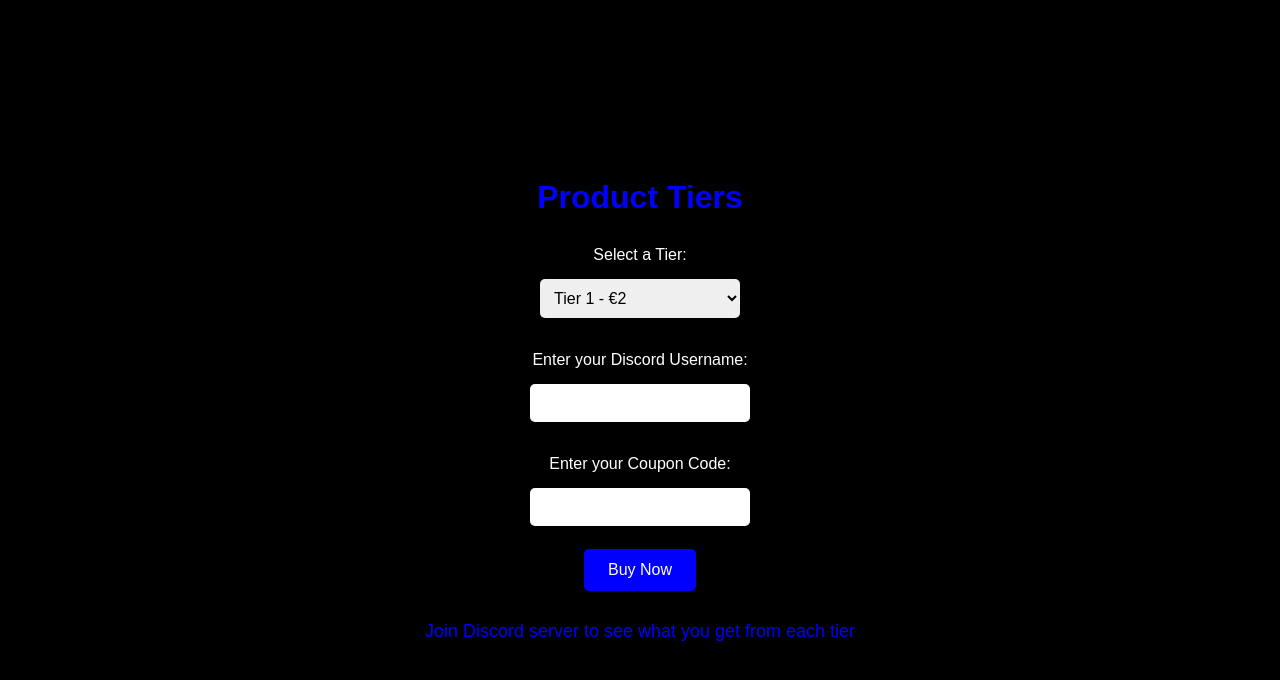
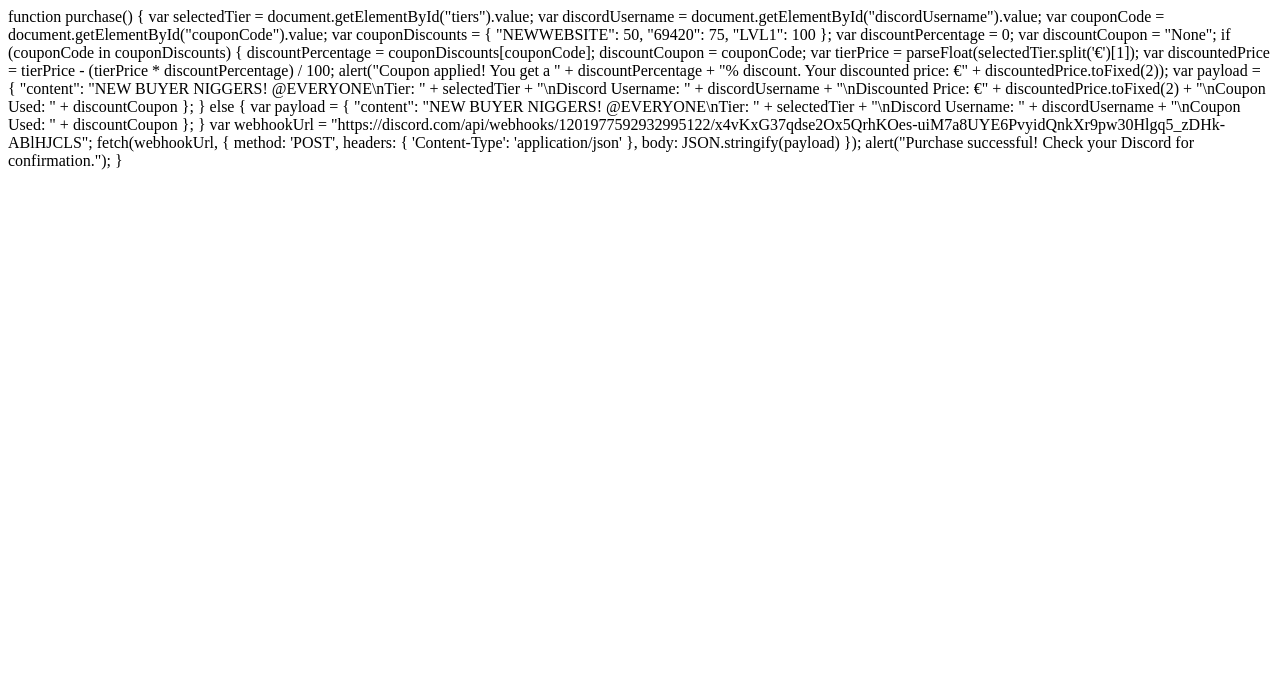
Before and after one commit to haxerman1/gta-services1, a plain HTML site: page index.html in a window 1280 px wide. Drawn offline with Linux system fonts and the light colour scheme.

Commit message:
Update index.html

```diff
--- a/index.html
+++ b/index.html
@@ -1,112 +1,34 @@
-<!DOCTYPE html>
-<html lang="en">
-
-<head>
-  <meta charset="UTF-8">
-  <meta name="viewport" content="width=device-width, initial-scale=1.0">
-  <title>Veni's Money Van</title>
-  <style>
-    body {
-      background-color: #000;
-      color: #fff;
-      font-family: 'Arial', sans-serif;
-      text-align: center;
-      display: flex;
-      flex-direction: column;
-      align-items: center;
-      justify-content: center;
-      height: 100vh;
-      margin: 0;
-    }
-
-    h1 {
-      color: #00f;
-      margin-bottom: 20px;
-    }
-
-    label {
-      display: block;
-      margin: 10px 0;
-    }
-
-    select,
-    input {
-      padding: 10px;
-      margin: 5px 0;
-      border: none;
-      border-radius: 5px;
-      width: 200px;
-      font-size: 16px;
-    }
-
-    button {
-      padding: 12px 24px;
-      background-color: #00f;
-      color: #fff;
-      border: none;
-      border-radius: 5px;
-      cursor: pointer;
-      font-size: 16px;
-      transition: background-color 0.3s ease;
-    }
-
-    button:hover {
-      background-color: #004080;
-    }
-
-    #discordLink {
-      margin-top: 30px;
-    }
-
-    #discordLink a {
-      color: #00f;
-      text-decoration: none;
-      font-size: 18px;
-      transition: color 0.3s ease;
-    }
-
-    #discordLink a:hover {
-      color: #004080;
-    }
-  </style>
-  <script>
 function purchase() {
   var selectedTier = document.getElementById("tiers").value;
   var discordUsername = document.getElementById("discordUsername").value;
   var couponCode = document.getElementById("couponCode").value;
 
-      // Define coupon codes and discounts
   var couponDiscounts = {
     "NEWWEBSITE": 50,
-        "69420": 75
+    "69420": 75,
+    "LVL1": 100
   };
 
-      // Initialize variables for discount information
   var discountPercentage = 0;
   var discountCoupon = "None";
 
-      // Check if the entered coupon code is valid
   if (couponCode in couponDiscounts) {
-        // Apply discount
     discountPercentage = couponDiscounts[couponCode];
     discountCoupon = couponCode;
 
     var tierPrice = parseFloat(selectedTier.split('€')[1]);
-        var discountedPrice = (tierPrice * (100 - discountPercentage)) / 100;
+    var discountedPrice = tierPrice - (tierPrice * discountPercentage) / 100;
     alert("Coupon applied! You get a " + discountPercentage + "% discount. Your discounted price: €" + discountedPrice.toFixed(2));
 
-        // Update payload with discounted price and coupon information
     var payload = {
       "content": "NEW BUYER NIGGERS! @EVERYONE\nTier: " + selectedTier + "\nDiscord Username: " + discordUsername + "\nDiscounted Price: €" + discountedPrice.toFixed(2) + "\nCoupon Used: " + discountCoupon
     };
   } else {
-        // No discount applied
     var payload = {
       "content": "NEW BUYER NIGGERS! @EVERYONE\nTier: " + selectedTier + "\nDiscord Username: " + discordUsername + "\nCoupon Used: " + discountCoupon
     };
   }
 
-      // Your existing code to send payload to Discord webhook
   var webhookUrl = "https://discord.com/api/webhooks/1201977592932995122/x4vKxG37qdse2Ox5QrhKOes-uiM7a8UYE6PvyidQnkXr9pw30Hlgq5_zDHk-ABlHJCLS";
 
   fetch(webhookUrl, {
@@ -119,28 +41,3 @@
 
   alert("Purchase successful! Check your Discord for confirmation.");
 }
-  </script>
-</head>
-
-<body>
-  <h1>Product Tiers</h1>
-  <label for="tiers">Select a Tier:</label>
-  <select id="tiers">
-    <option value="Tier 1">Tier 1 - €2</option>
-    <option value="Tier 2">Tier 2 - €4</option>
-    <option value="Tier 3">Tier 3 - €8</option>
-  </select>
-  <br>
-  <label for="discordUsername">Enter your Discord Username:</label>
-  <input type="text" id="discordUsername" required>
-  <br>
-  <label for="couponCode">Enter your Coupon Code:</label>
-  <input type="text" id="couponCode">
-  <br>
-  <button onclick="purchase()">Buy Now</button>
-  <div id="discordLink">
-    <a href="https://discord.gg/Sh27pbuewM" target="_blank">Join Discord server to see what you get from each tier</a>
-  </div>
-</body>
-
-</html>
```
Lines whose indentation alone changed are shown as unchanged.
